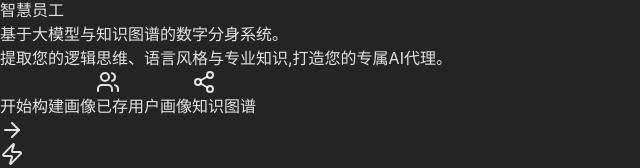
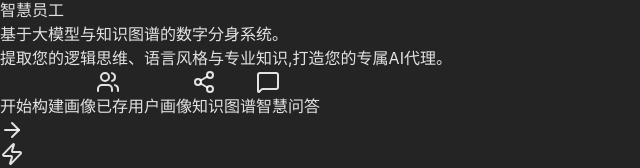
Before and after one commit to maolala233/smart-brain, a React app in the folder frontend/: page / in a window 1280 px wide. Shown: the part 270-438 px from the top of the page, without its empty margins (0-640 px from the left). Built offline with nearby package versions, Linux system fonts and the light colour scheme; the HTML template or start-up script is replaced by a standard one.

Commit message:
feat:新增智慧问答功能

```diff
--- a/frontend/src/App.tsx
+++ b/frontend/src/App.tsx
@@ -7,6 +7,7 @@ import Analysis from './pages/Analysis';
 import Profile from './pages/Profile';
 import UserList from './pages/UserList';
 import KnowledgeGraph from './pages/KnowledgeGraph';
+import SmartQA from './pages/SmartQA';
 
 function App() {
   return (
@@ -19,6 +20,7 @@ function App() {
         <Route path="profile" element={<Profile />} />
         <Route path="users" element={<UserList />} />
         <Route path="knowledge-graph" element={<KnowledgeGraph />} />
+        <Route path="smart-qa" element={<SmartQA />} />
       </Route>
     </Routes>
   );
--- a/frontend/src/pages/Home.tsx
+++ b/frontend/src/pages/Home.tsx
@@ -69,6 +69,16 @@ const Home: React.FC = () => {
                                 <span>知识图谱</span>
                             </motion.button>
                         </Link>
+                        <Link to="/smart-qa">
+                            <motion.button
+                                whileHover={{ scale: 1.05 }}
+                                whileTap={{ scale: 0.95 }}
+                                className="flex items-center gap-2 px-8 py-4 bg-blue-600 hover:bg-blue-500 rounded-full text-lg font-bold text-white transition-all shadow-[0_0_20px_rgba(37,99,235,0.5)] hover:shadow-[0_0_30px_rgba(37,99,235,0.8)]"
+                            >
+                                <MessageSquare className="w-5 h-5" />
+                                <span>智慧问答</span>
+                            </motion.button>
+                        </Link>
                     </div>
                 </motion.div>
 
```
Also changed, not shown: 1 other file (tests, documents, lock files or other folders).
